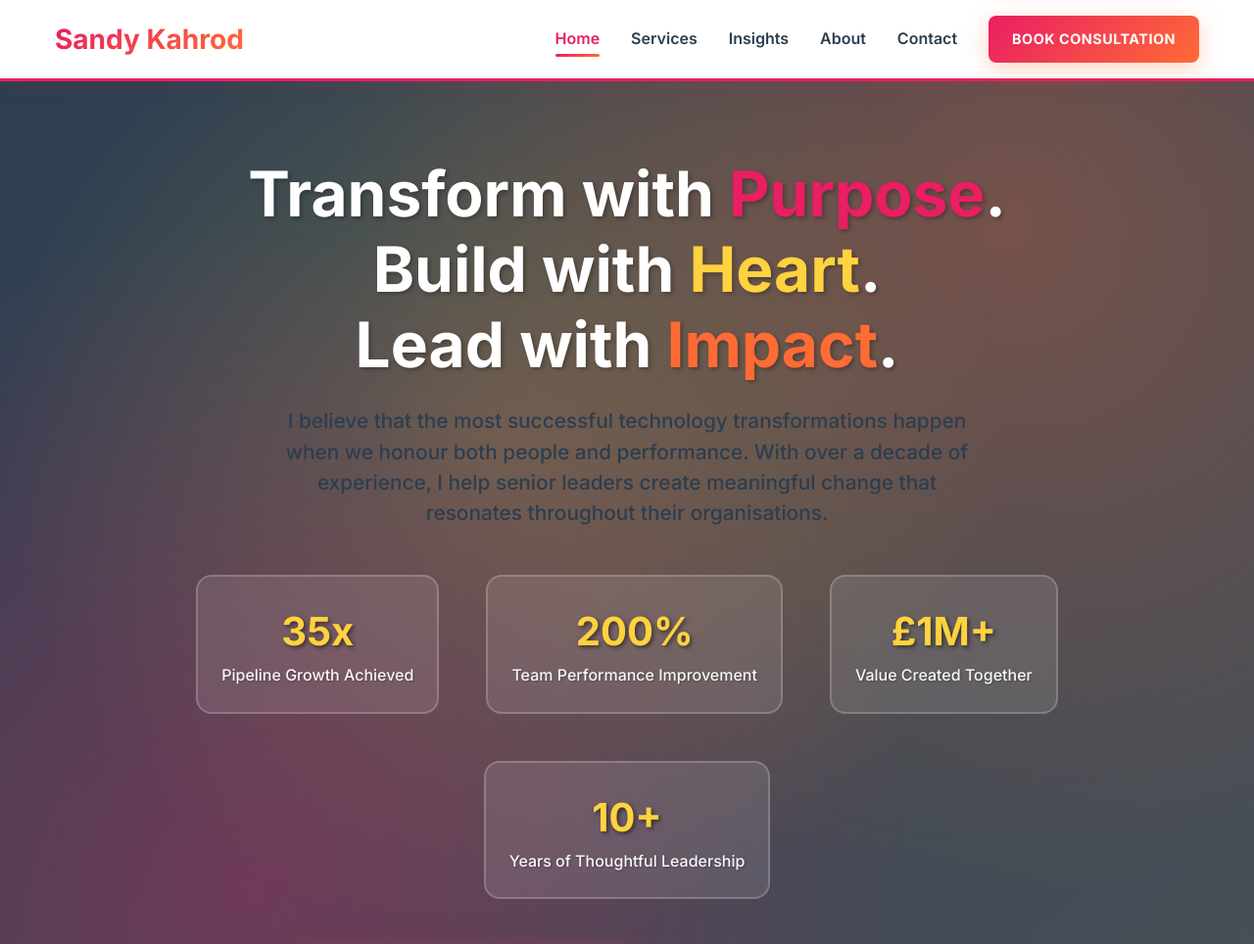
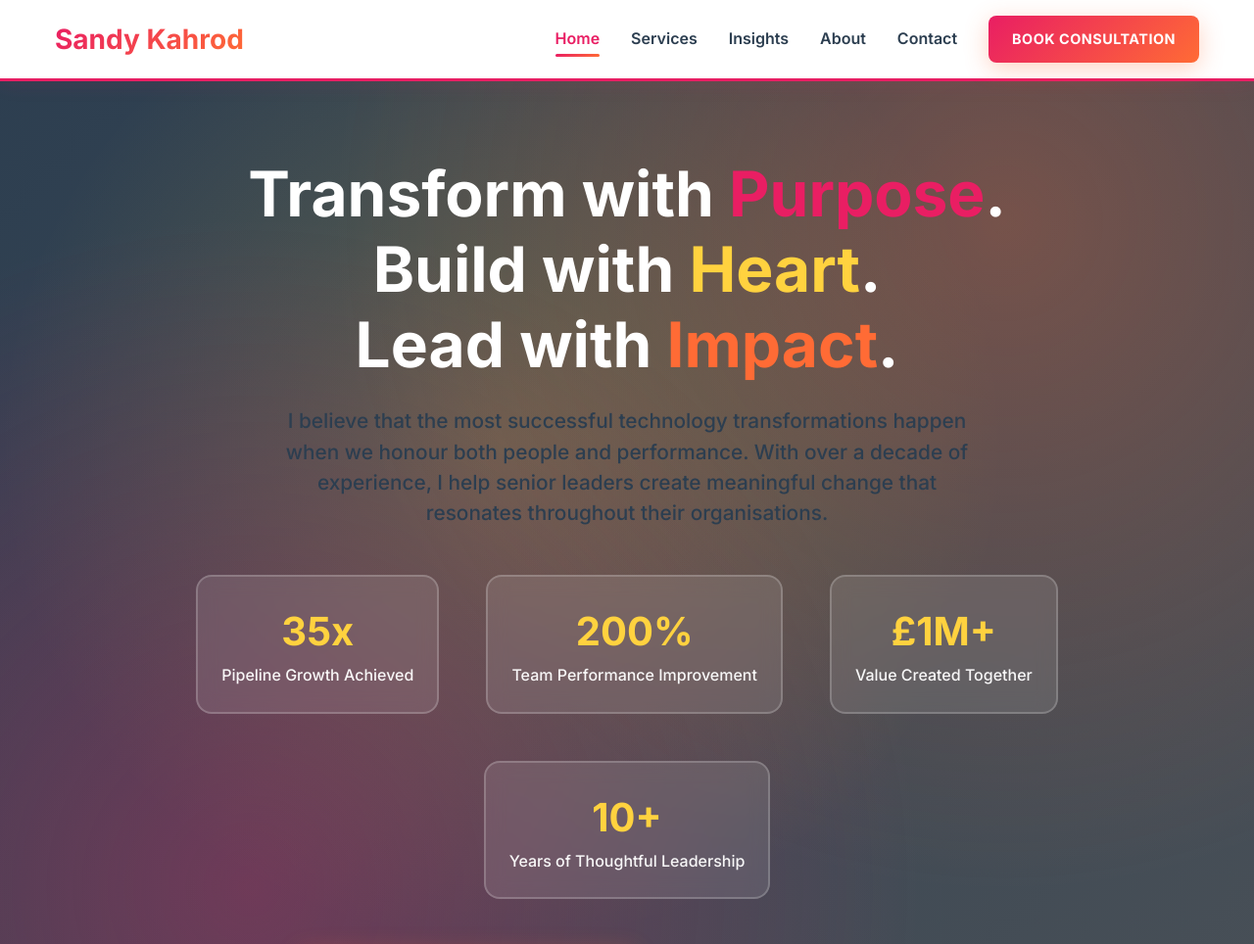
Before and after one commit to skahrod/skahrod.github.io, a Jekyll site: the page built from index.html, in a window 1280 px wide and 1400 px high. Shown: the top 964 px of the window at 98% size. Built offline with Jekyll 4.4.1, drawn with Linux system fonts in a browser that asks for light colours.

Commit message:
Removed shadows

```diff
--- a/assets/css/style.css
+++ b/assets/css/style.css
@@ -277,7 +277,6 @@ p {
     color: var(--pure-white);
     margin-bottom: 1.5rem;
     font-weight: var(--font-weight-extra-bold);
-    text-shadow: 2px 2px 4px rgba(0,0,0,0.3);
 }
 
 .hero .lead {
@@ -311,7 +310,6 @@ p {
     font-weight: var(--font-weight-extra-bold);
     color: var(--electric-yellow) !important;
     display: block;
-    text-shadow: 2px 2px 4px rgba(0,0,0,0.5);
 }
 
 .stat-label {
@@ -319,7 +317,6 @@ p {
     color: rgba(255, 255, 255, 0.95) !important;
     margin-top: 0.5rem;
     font-weight: var(--font-weight-medium);
-    text-shadow: 1px 1px 2px rgba(0,0,0,0.3);
 }
 
 /* Bold Buttons */
@@ -460,7 +457,6 @@ p {
     border: 4px solid var(--pure-white);
     position: relative;
     z-index: 1;
-    text-shadow: 1px 1px 2px rgba(0,0,0,0.3);
 }
 
 .service-item h3 {
@@ -765,7 +761,6 @@ p {
 .section[style*="background: linear-gradient"] h2,
 .section[style*="background: linear-gradient"] .lead {
     color: var(--pure-white) !important;
-    text-shadow: 1px 1px 2px rgba(0,0,0,0.3);
 }
 
 /* Fix any remaining invisible text */
```
